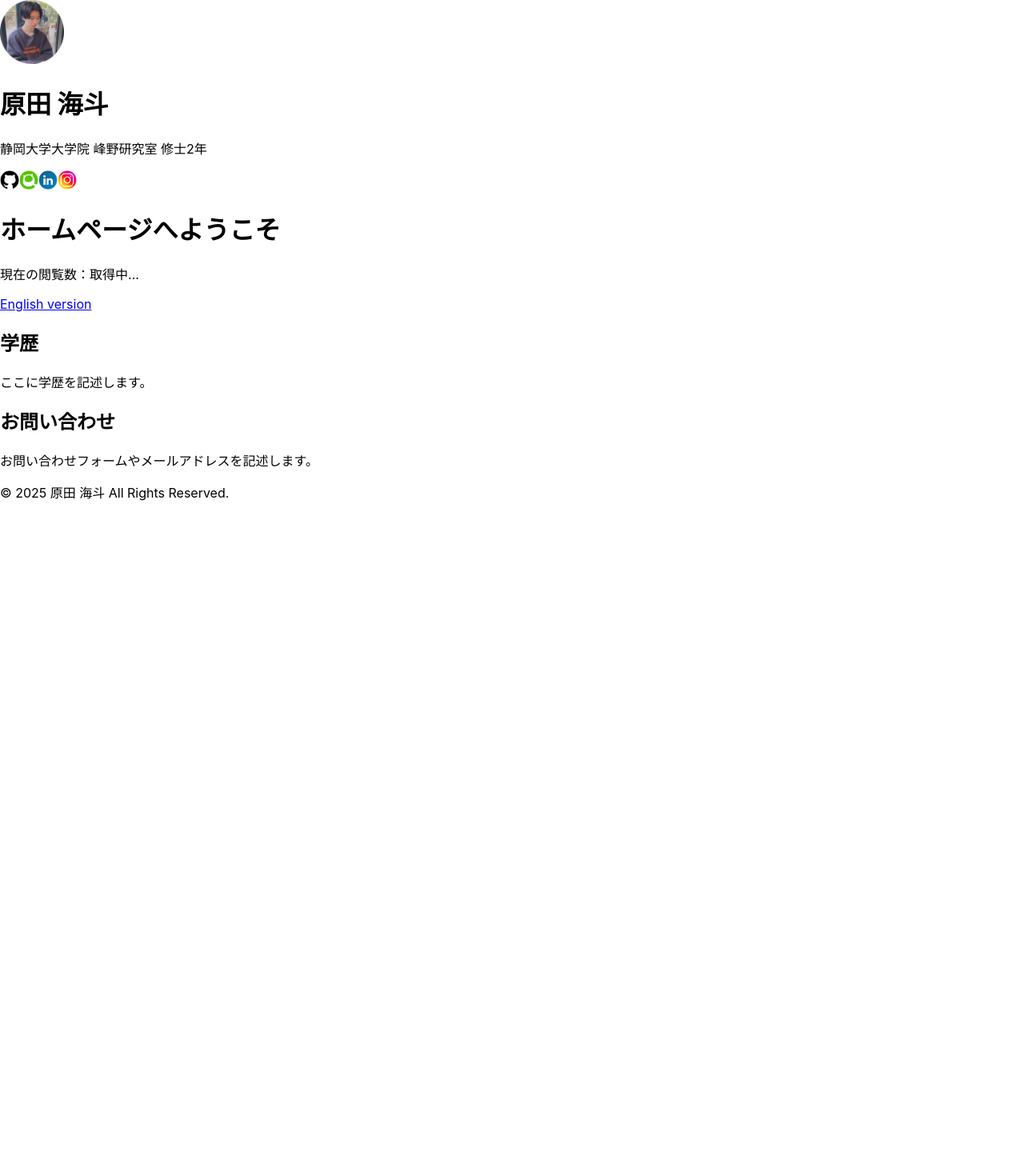
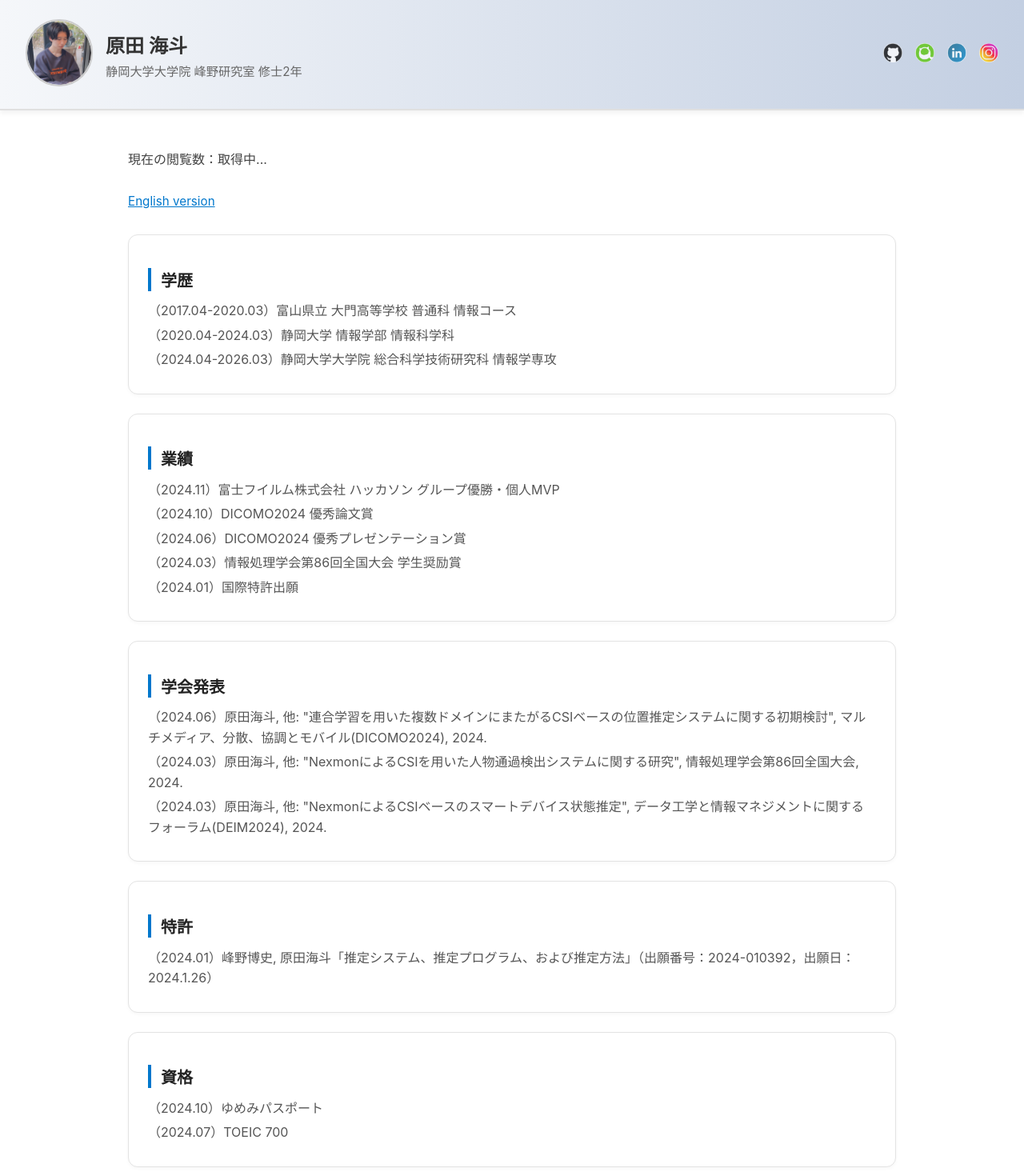
Before and after one commit to haradakaito/aws-mypage, a React (Create React App) app in the folder web/: page /jp in a window 1280 px wide. Shown: the top 1470 px of the page at 80% size. Before the commit the page ends 800 px from the top, so only its background shows below. Built offline with nearby package versions, Linux system fonts and the light colour scheme; no server answers.

Commit message:
[add] デザインを作成

```diff
--- /dev/null
+++ b/web/src/components/Footer.css
@@ -0,0 +1,14 @@
+footer {
+    background: linear-gradient(90deg, #f5f7fa, #c3cfe2);
+    padding: 1rem 2rem;
+    text-align: center;
+    border-top: 2px solid #e0e0e0;
+    font-size: 0.9rem;
+    color: #555;
+    box-shadow: 0 -2px 4px rgba(0, 0, 0, 0.03);
+    margin-top: 2rem;
+}
+
+footer p {
+    margin: 0;
+}
--- a/web/src/components/Footer.tsx
+++ b/web/src/components/Footer.tsx
@@ -1,4 +1,6 @@
 // src/components/Footer.tsx
+import "./Footer.css";
+
 type FooterProps = {
     lang: 'jp' | 'en';
 };
--- /dev/null
+++ b/web/src/components/Header.css
@@ -0,0 +1,55 @@
+header {
+    display: flex;
+    justify-content: space-between;
+    align-items: center;
+    padding: 1.5rem 2rem;
+    background: linear-gradient(90deg, #f5f7fa, #c3cfe2);
+    border-bottom: 2px solid #e0e0e0;
+    box-shadow: 0 4px 6px rgba(0, 0, 0, 0.05);
+    flex-wrap: wrap;
+}
+
+header div:first-child img {
+    width: 80px;
+    height: 80px;
+    border-radius: 50%;
+    object-fit: cover;
+    margin-right: 1rem;
+    border: 2px solid #ccc;
+}
+
+header div:nth-child(2) {
+    flex: 1;
+    min-width: 200px;
+}
+
+header h1 {
+    font-size: 1.5rem;
+    margin: 0;
+    font-weight: 600;
+    color: #333;
+}
+
+header p {
+    margin: 0.25rem 0 0 0;
+    font-size: 0.95rem;
+    color: #666;
+}
+
+header div:last-child {
+    display: flex;
+    gap: 1rem;
+    align-items: center;
+}
+
+header div:last-child img {
+    width: 24px;
+    height: 24px;
+    opacity: 0.75;
+    transition: opacity 0.3s ease, transform 0.2s ease;
+}
+
+header div:last-child a:hover img {
+    opacity: 1;
+    transform: scale(1.1);
+}
--- a/web/src/components/Header.tsx
+++ b/web/src/components/Header.tsx
@@ -1,4 +1,6 @@
 // src/components/Header.tsx
+import "./Header.css";
+
 type HeaderProps = {
     lang: 'jp' | 'en';
 };
--- /dev/null
+++ b/web/src/pages/HomePage.css
@@ -0,0 +1,76 @@
+main {
+    padding: 2rem 3rem;
+    max-width: 960px;
+    margin: 0 auto;
+}
+
+main h1 {
+    font-size: 2rem;
+    margin-bottom: 0.5rem;
+    color: #333;
+}
+
+main p {
+    font-size: 1rem;
+    color: #444;
+}
+
+main a {
+    display: inline-block;
+    margin: 1rem 0 2rem 0;
+    font-size: 0.95rem;
+    text-decoration: underline;
+    color: #0077cc;
+}
+
+section {
+    background-color: #fff;
+    border: 1px solid #e3e3e3;
+    border-radius: 12px;
+    padding: 1.5rem;
+    margin-bottom: 1.5rem;
+    box-shadow: 0 2px 4px rgba(0, 0, 0, 0.03);
+    transition: transform 0.2s ease;
+}
+
+section:hover {
+    transform: translateY(-3px);
+    box-shadow: 0 4px 10px rgba(0, 0, 0, 0.05);
+}
+
+section h2 {
+    font-size: 1.25rem;
+    margin-bottom: 0.8rem;
+    color: #222;
+    border-left: 4px solid #0077cc;
+    padding-left: 0.75rem;
+}
+
+section p {
+    margin: 0.3rem 0;
+    line-height: 1.6;
+    color: #555;
+}
+
+/* メディア対応（スマホ） */
+@media (max-width: 768px) {
+    main {
+    padding: 1rem;
+    }
+
+    main h1 {
+    font-size: 1.5rem;
+    }
+
+    section {
+    padding: 1rem;
+    }
+
+    section h2 {
+    font-size: 1.1rem;
+    }
+
+    section p {
+    font-size: 0.95rem;
+    }
+}
--- a/web/src/pages/HomePageEN.tsx
+++ b/web/src/pages/HomePageEN.tsx
@@ -5,6 +5,7 @@ import Header from "../components/Header";
 import Footer from "../components/Footer";
 import { usePageViews } from "../hooks/usePageViews";
 import { Link } from "react-router-dom";
+import "./HomePage.css"
 
 const HomePageEN = () => {
     const views = usePageViews();
@@ -23,20 +24,61 @@ const HomePageEN = () => {
         <Header lang="en" />
 
         <main>
-            <h1>Welcome to the Home Page</h1>
             <p>Page Views: {views !== null ? views : "Loading..."}</p>
 
             <Link to="/jp">日本語版</Link>
 
             <section>
             <h2>Education</h2>
-            <p>Education details go here.</p>
+            <p>(Apr. 2017 – Mar. 2020) Toyama Prefectural Daimon High School, General Course (Information Track)</p>
+            <p>(Apr. 2020 – Mar. 2024) Shizuoka University, School of Informatics, Department of Computer Science</p>
+            <p>(Apr. 2024 – Mar. 2026) Graduate School of Integrated Science and Technology, Department of Informatics, Shizuoka University</p>
+            </section>
+
+            <section>
+            <h2>Awards</h2>
+            <p>(Nov. 2024) Fujifilm Hackathon – Group Champion & Individual MVP</p>
+            <p>(Oct. 2024) Outstanding Paper Award, DICOMO 2024</p>
+            <p>(Jun. 2024) Best Presentation Award, DICOMO 2024</p>
+            <p>(Mar. 2024) Student Encouragement Award, 86th IPSJ National Convention</p>
+            <p>(Jan. 2024) International Patent Application</p>
+            </section>
+
+            <section>
+            <h2>Conference Presentations</h2>
+            <p>(Jun. 2024) Kaito Harada et al., "Preliminary Study on CSI-Based Localization System across Multiple Domains using Federated Learning", DICOMO2024</p>
+            <p>(Mar. 2024) Kaito Harada et al., "Research on Human Passage Detection System using CSI with Nexmon", 86th IPSJ National Convention, 2024</p>
+            <p>(Mar. 2024) Kaito Harada et al., "CSI-Based Smart Device State Estimation using Nexmon", DEIM2024</p>
+            </section>
+
+            <section>
+            <h2>Patents</h2>
+            <p>(Jan. 2024) Hiroshi Mineno, Kaito Harada, "Estimation System, Estimation Program, and Estimation Method" (Application No. 2024-010392, Filed: Jan. 26, 2024)</p>
+            </section>
+
+            <section>
+            <h2>Certifications</h2>
+            <p>(Oct. 2024) Yumemi Passport</p>
+            <p>(Jul. 2024) TOEIC Score: 700</p>
+            </section>
+
+            <section>
+            <h2>Internships</h2>
+            <p>(Apr. 2025) Fujitsu Professional Internship (Paid, Onsite)</p>
+            <p>(Nov. 2024) Fujifilm IT Internship Program (Hackathon-Style)</p>
+            <p>(Sep. 2024) NAVITIME JAPAN – Engineering Experience Program</p>
+            </section>
+
+            <section>
+            <h2>Projects</h2>
+            <p>(Apr. 2025) NFC Card Reader-Based Attendance Management System</p>
+            <p>(Jul. 2024) Personal Portfolio (This Page)</p>
             </section>
 
             <section>
             <h2>Contact</h2>
-            <p>Include your email or contact form here.</p>
             </section>
+
         </main>
 
         <Footer lang="en" />
--- a/web/src/pages/HomePageJP.tsx
+++ b/web/src/pages/HomePageJP.tsx
@@ -5,6 +5,7 @@ import Header from "../components/Header";
 import Footer from "../components/Footer";
 import { usePageViews } from "../hooks/usePageViews";
 import { Link } from "react-router-dom";
+import "./HomePage.css"
 
 const HomePageJP = () => {
     const views = usePageViews();
@@ -23,19 +24,59 @@ const HomePageJP = () => {
         <Header lang="jp" />
 
         <main>
-            <h1>ホームページへようこそ</h1>
             <p>現在の閲覧数：{views !== null ? `${views} 回` : "取得中..."}</p>
 
             <Link to="/en">English version</Link>
 
             <section>
             <h2>学歴</h2>
-            <p>ここに学歴を記述します。</p>
+            <p>（2017.04-2020.03）富山県立 大門高等学校 普通科 情報コース</p>
+            <p>（2020.04-2024.03）静岡大学 情報学部 情報科学科</p>
+            <p>（2024.04-2026.03）静岡大学大学院 総合科学技術研究科 情報学専攻</p>
+            </section>
+
+            <section>
+            <h2>業績</h2>
+            <p>（2024.11）富士フイルム株式会社 ハッカソン グループ優勝・個人MVP</p>
+            <p>（2024.10）DICOMO2024 優秀論文賞</p>
+            <p>（2024.06）DICOMO2024 優秀プレゼンテーション賞</p>
+            <p>（2024.03）情報処理学会第86回全国大会 学生奨励賞</p>
+            <p>（2024.01）国際特許出願</p>
+            </section>
+
+            <section>
+            <h2>学会発表</h2>
+            <p>（2024.06）原田海斗, 他: "連合学習を用いた複数ドメインにまたがるCSIベースの位置推定システムに関する初期検討", マルチメディア、分散、協調とモバイル(DICOMO2024), 2024.</p>
+            <p>（2024.03）原田海斗, 他: "NexmonによるCSIを用いた人物通過検出システムに関する研究", 情報処理学会第86回全国大会, 2024.</p>
+            <p>（2024.03）原田海斗, 他: "NexmonによるCSIベースのスマートデバイス状態推定", データ工学と情報マネジメントに関するフォーラム(DEIM2024), 2024.</p>
+            </section>
+
+            <section>
+            <h2>特許</h2>
+            <p>（2024.01）峰野博史, 原田海斗「推定システム、推定プログラム、および推定方法」（出願番号：2024-010392，出願日：2024.1.26）</p>
+            </section>
+
+            <section>
+            <h2>資格</h2>
+            <p>（2024.10）ゆめみパスポート</p>
+            <p>（2024.07）TOEIC 700</p>
+            </section>
+
+            <section>
+            <h2>インターンシップ</h2>
+            <p>（2025.04）富士通株式会社 Fujitsu Professional Internship【職場受入型・有償】</p>
+            <p>（2024.11）富士フイルム株式会社 情報系インターンシップ（体験型ハッカソン）</p>
+            <p>（2024.09）株式会社ナビタイムジャパン エンジニア体験</p>
+            </section>
+
+            <section>
+            <h2>制作物</h2>
+            <p>（2025.04）カードリーダー式勤怠管理システム</p>
+            <p>（2024.07）マイページ</p>
             </section>
 
             <section>
             <h2>お問い合わせ</h2>
-            <p>お問い合わせフォームやメールアドレスを記述します。</p>
             </section>
         </main>
 
```
